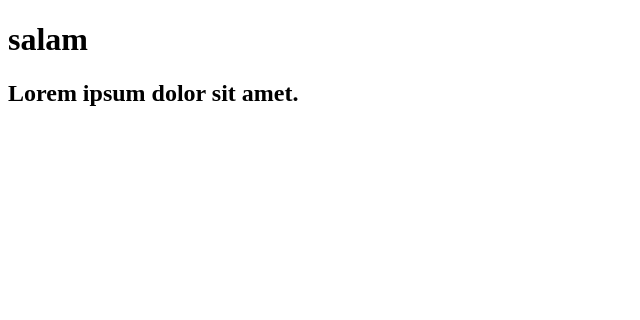
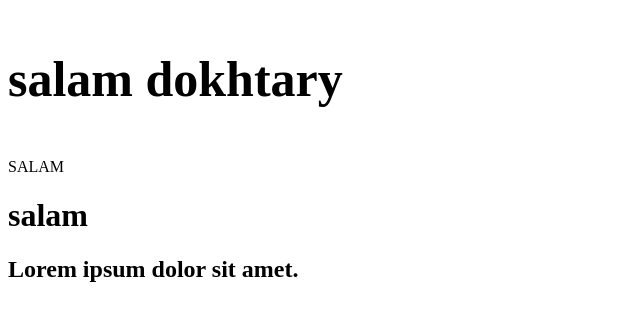
Before and after one commit to omid-soli/github, a plain HTML site: page index.html in a window 1280 px wide. Shown: the whole page, without its empty margins (0-640 px from the left). Drawn offline with Linux system fonts and the light colour scheme.

Commit message:
h3 and p

```diff
--- a/index.html
+++ b/index.html
@@ -6,6 +6,8 @@
     <title>Document</title>
 </head>
 <body>
+    <h3 style="font-size: 50px;">salam dokhtary</h3>
+    <p>SALAM</p>
     <h1>salam</h1>
     <h2>Lorem ipsum dolor sit amet.</h2>
     <script src="js/script.js"></script>
```
